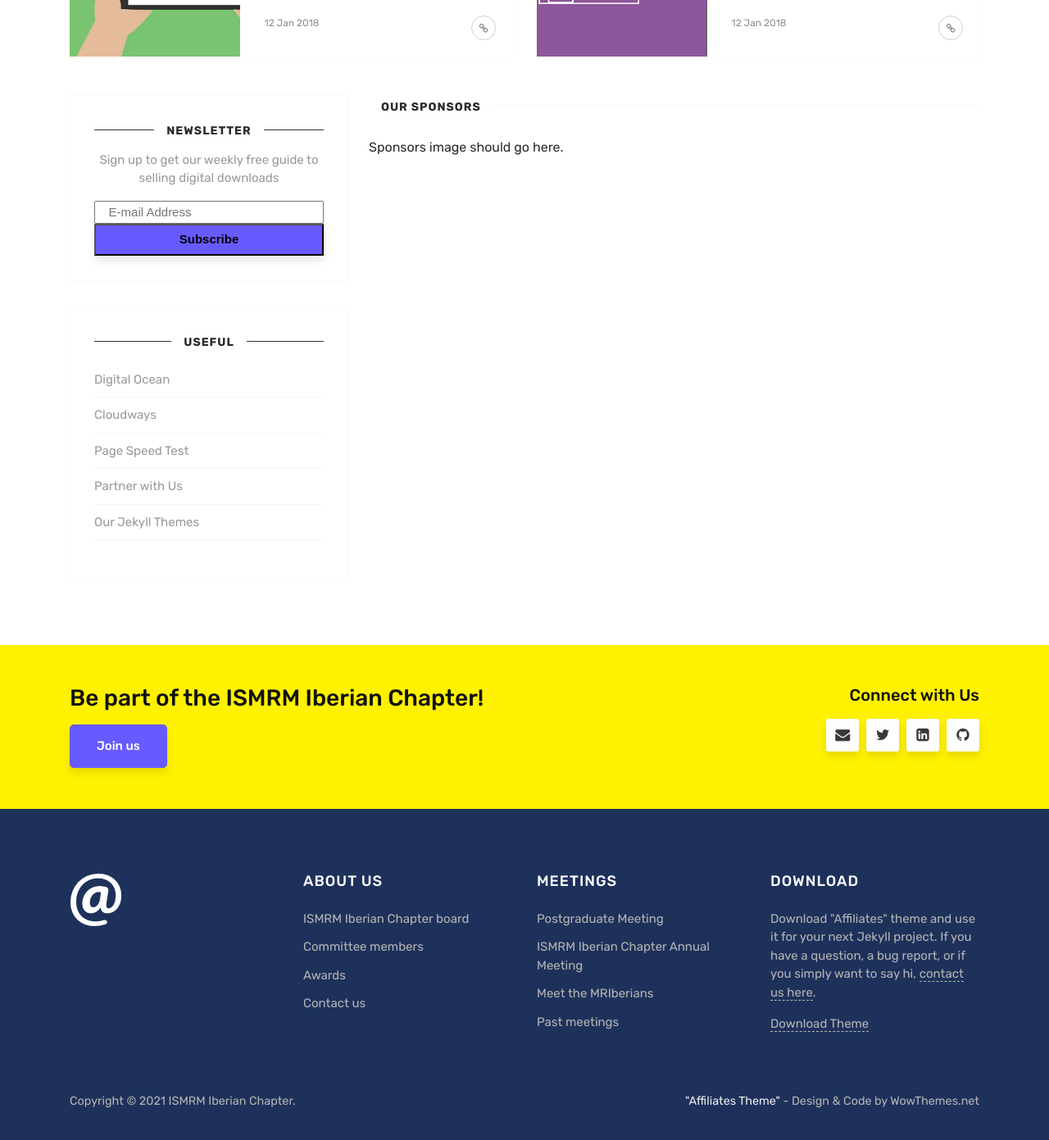
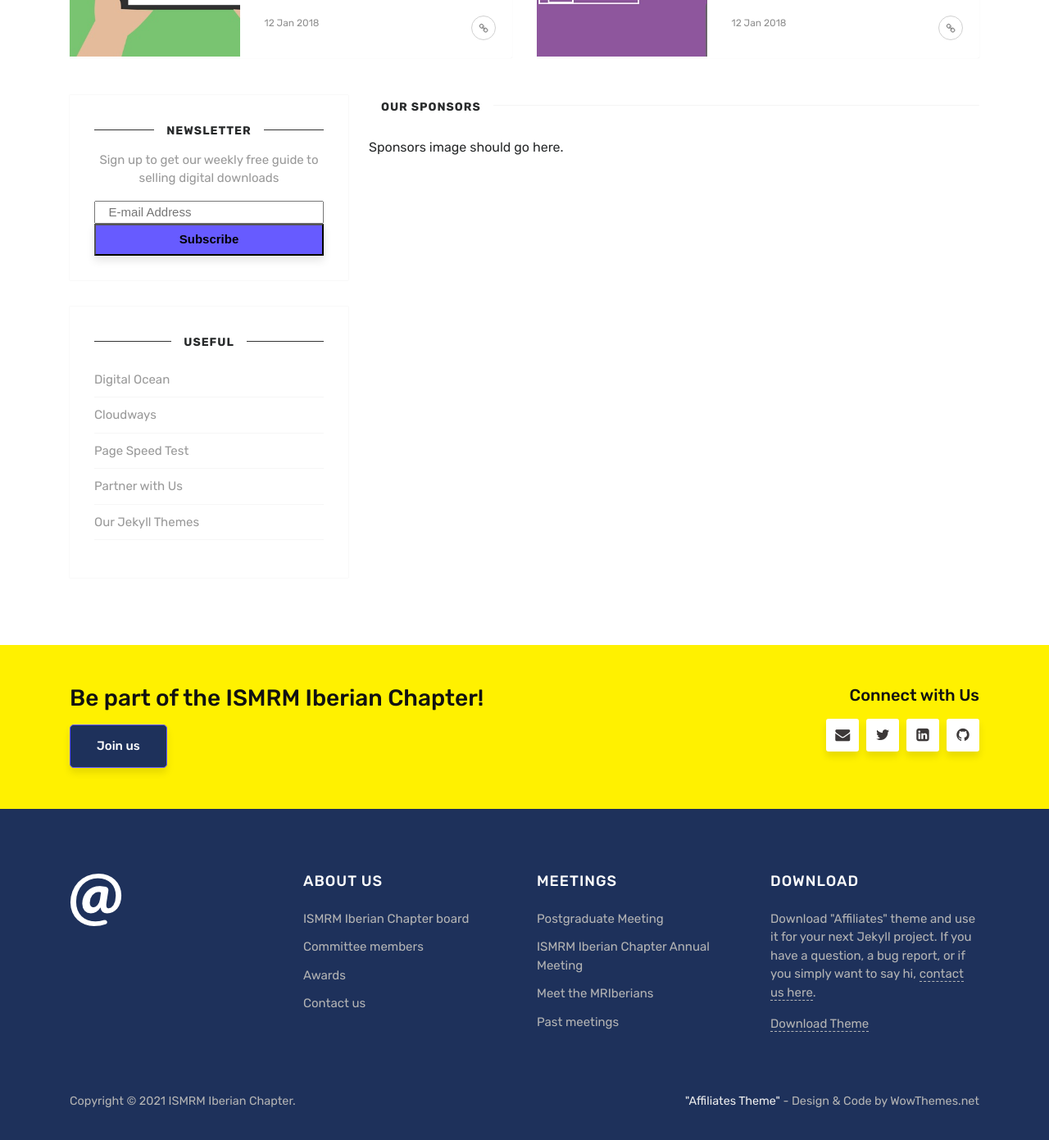
Before and after one commit to ismrm-iberian/ismrm-iberian.github.io, a Jekyll site: the page built from index.html, in a window 1280 px wide and 1400 px high, scrolled down 969 px. Shown: the top 1391 px of the window at 82% size. Built offline with Jekyll 4.4.1, drawn with Linux system fonts in a browser that asks for light colours; comment, search, counter and statistics services are not loaded.

Commit message:
Fix buttons

```diff
--- a/assets/css/custom.scss
+++ b/assets/css/custom.scss
@@ -17,20 +17,21 @@
 	background-color: #1E315B;
 }
 
-.intro .btn {
-	background-color: #1E315B;
+.btn {
+	background-color: #1E315B !important;
+	color: white;
 }
 
-.intro .btn:hover {
-	background: #5b6e98;
+.btn:hover {
+	background: #5b6e98 !important;
 }
 
 #mc_embed_signup .button {
-	background-color: #1E315B;
+	background-color: #1E315B !important;
 }
 
 #mc_embed_signup .button:hover {
-	background-color: #5b6e98;
+	background-color: #5b6e98 !important;
 }
 
 .footer {
```
